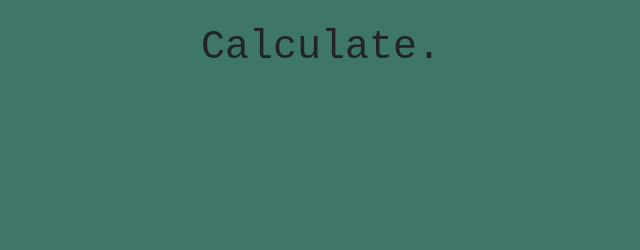
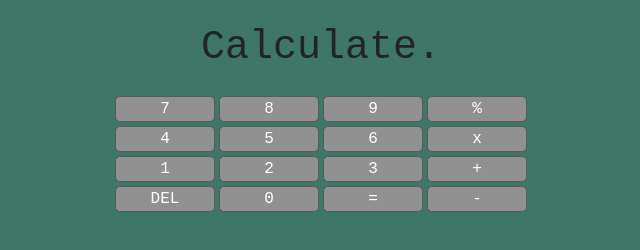
Before and after one commit to kaisteltner/calculator, a plain HTML site: page index.html in a window 1280 px wide. Shown: the whole page, without its empty margins (319-959 px from the left). Drawn offline with nearby package versions, Linux system fonts and the light colour scheme.

Commit message:
feat: add button layout

```diff
--- a/index.html
+++ b/index.html
@@ -1,17 +1,44 @@
-<!doctype html>
+<!DOCTYPE html>
 <html lang="en">
   <head>
-    <meta charset="utf-8">
-    <meta name="viewport" content="width=device-width, initial-scale=1">
+    <meta charset="utf-8" />
+    <meta name="viewport" content="width=device-width, initial-scale=1" />
     <title>Calculate.</title>
-    <link href="https://cdn.jsdelivr.net/npm/bootstrap@5.3.3/dist/css/bootstrap.min.css" rel="stylesheet" integrity="sha384-QWTKZyjpPEjISv5WaRU9OFeRpok6YctnYmDr5pNlyT2bRjXh0JMhjY6hW+ALEwIH" crossorigin="anonymous">
-    <link rel="stylesheet" href="styles.css">
+    <link
+      href="https://cdn.jsdelivr.net/npm/bootstrap@5.3.3/dist/css/bootstrap.min.css"
+      rel="stylesheet"
+      integrity="sha384-QWTKZyjpPEjISv5WaRU9OFeRpok6YctnYmDr5pNlyT2bRjXh0JMhjY6hW+ALEwIH"
+      crossorigin="anonymous"
+    />
+    <link rel="stylesheet" href="styles.css" />
     <script src="javascript.js" defer></script>
   </head>
   <body>
     <div id="main-content" class="container-lg p-0">
       <h1 id="title" class="text-center py-4 m-0">Calculate.</h1>
     </div>
-    <script src="https://cdn.jsdelivr.net/npm/bootstrap@5.3.3/dist/js/bootstrap.bundle.min.js" integrity="sha384-YvpcrYf0tY3lHB60NNkmXc5s9fDVZLESaAA55NDzOxhy9GkcIdslK1eN7N6jIeHz" crossorigin="anonymous"></script>
+    <div class="container d-flex flex-wrap justify-content-center gap-1">
+      <div class="grid-item">7</div>
+      <div class="grid-item">8</div>
+      <div class="grid-item">9</div>
+      <div class="grid-item">%</div>
+      <div class="grid-item">4</div>
+      <div class="grid-item">5</div>
+      <div class="grid-item">6</div>
+      <div class="grid-item">x</div>
+      <div class="grid-item">1</div>
+      <div class="grid-item">2</div>
+      <div class="grid-item">3</div>
+      <div class="grid-item">+</div>
+      <div class="grid-item">DEL</div>
+      <div class="grid-item">0</div>
+      <div class="grid-item">=</div>
+      <div class="grid-item">-</div>
+    </div>
+    <script
+      src="https://cdn.jsdelivr.net/npm/bootstrap@5.3.3/dist/js/bootstrap.bundle.min.js"
+      integrity="sha384-YvpcrYf0tY3lHB60NNkmXc5s9fDVZLESaAA55NDzOxhy9GkcIdslK1eN7N6jIeHz"
+      crossorigin="anonymous"
+    ></script>
   </body>
 </html>
--- a/styles.css
+++ b/styles.css
@@ -1,4 +1,21 @@
 body {
-    background-color: rgb(62, 118, 103);
-    font-family: monospace, monospace;
+  background-color: rgb(62, 118, 103);
+  font-family: monospace, monospace;
 }
+
+.container {
+  max-width: 450px; /* Begrenzung der maximalen Breite des Grids */
+}
+
+.grid-item {
+  background-color: #919192;
+  color: white;
+  border: solid;
+  border-color: rgb(90, 90, 90);
+  border-radius: 5px;
+  border-width: 1px;
+  width: 100px;
+  height: 100%;
+  display: flex;
+  justify-content: center;
+}
```
